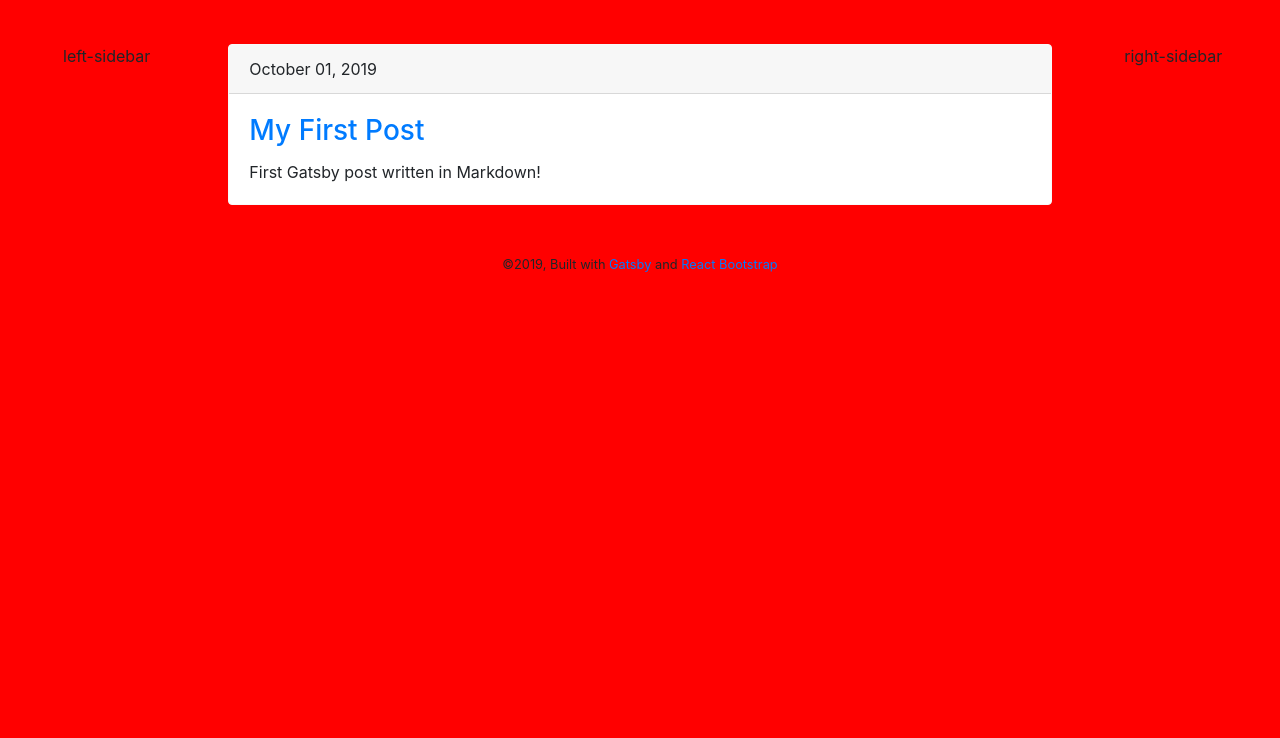
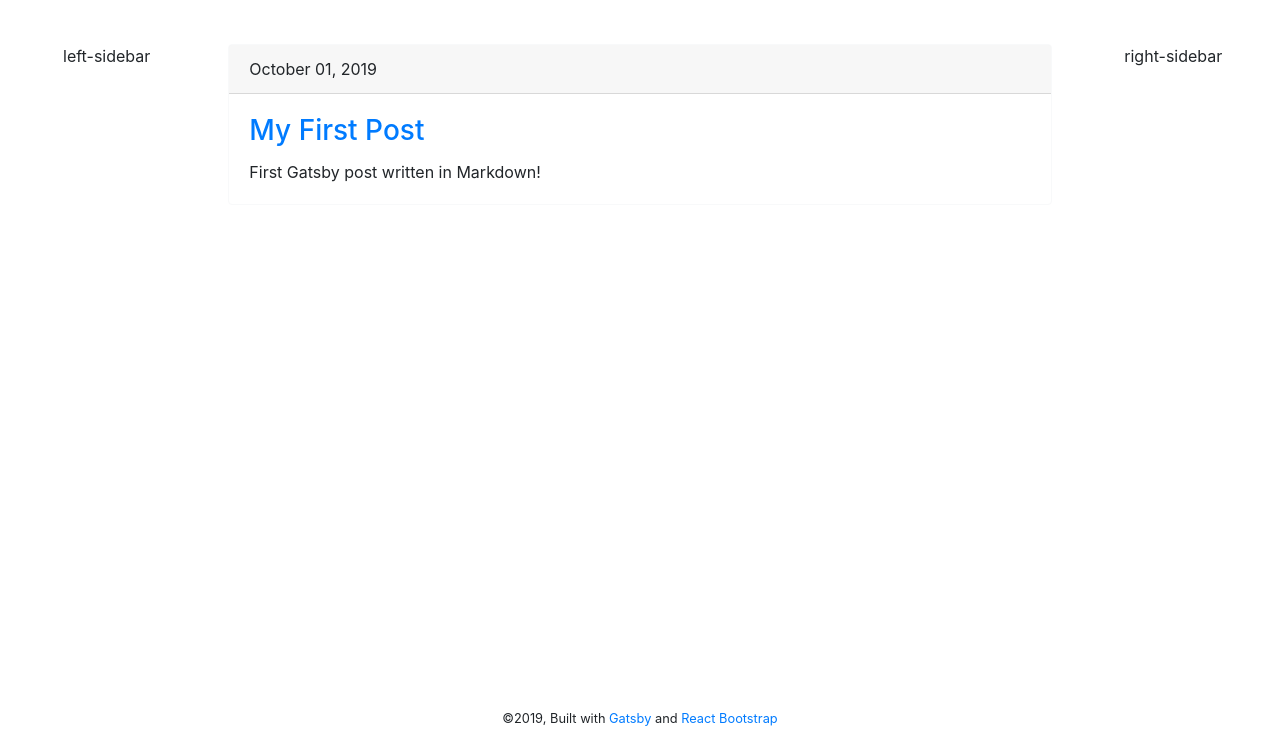
Before and after one commit to alvin-tw/Alvin-TW.github.io, a Gatsby site: page / in a window 1280 px wide. Shown: the part 62-800 px from the top of the page. Built offline with nearby package versions, Linux system fonts and the light colour scheme; Gatsby itself is replaced by a stand-in of ours.

Commit message:
[refactor] Change css

```diff
--- a/src/components/layout.css
+++ b/src/components/layout.css
@@ -1,15 +1,11 @@
-html,
-body {
-  height: 100%;
-}
-
 .column-container {
   padding: 50px 20px;
 }
 
 footer {
-  position: relative;
-  bottom: 0;
+  position: absolute;
+  bottom: 10px;
+  width: 100%;
   font-size: 0.8em;
   text-align: center;
 }
--- a/src/components/layout.js
+++ b/src/components/layout.js
@@ -12,7 +12,12 @@ import Footer from './footer'
 import './layout.css'
 
 const Layout = ({ children }) => (
-  <>
+  <div
+    style={{
+      position: 'relative',
+      minHeight: '100vh',
+    }}
+  >
     <Header />
     <Container fluid>
       <Row>
@@ -38,7 +43,7 @@ const Layout = ({ children }) => (
       </Row>
     </Container>
     <Footer />
-  </>
+  </div>
 )
 
 Layout.propTypes = {
--- a/src/styles/global.scss
+++ b/src/styles/global.scss
@@ -1,3 +1,6 @@
+html,
 body {
-  background-color: red;
+  margin: 0;
+  padding: 0;
+  height: 100%;
 }
```
